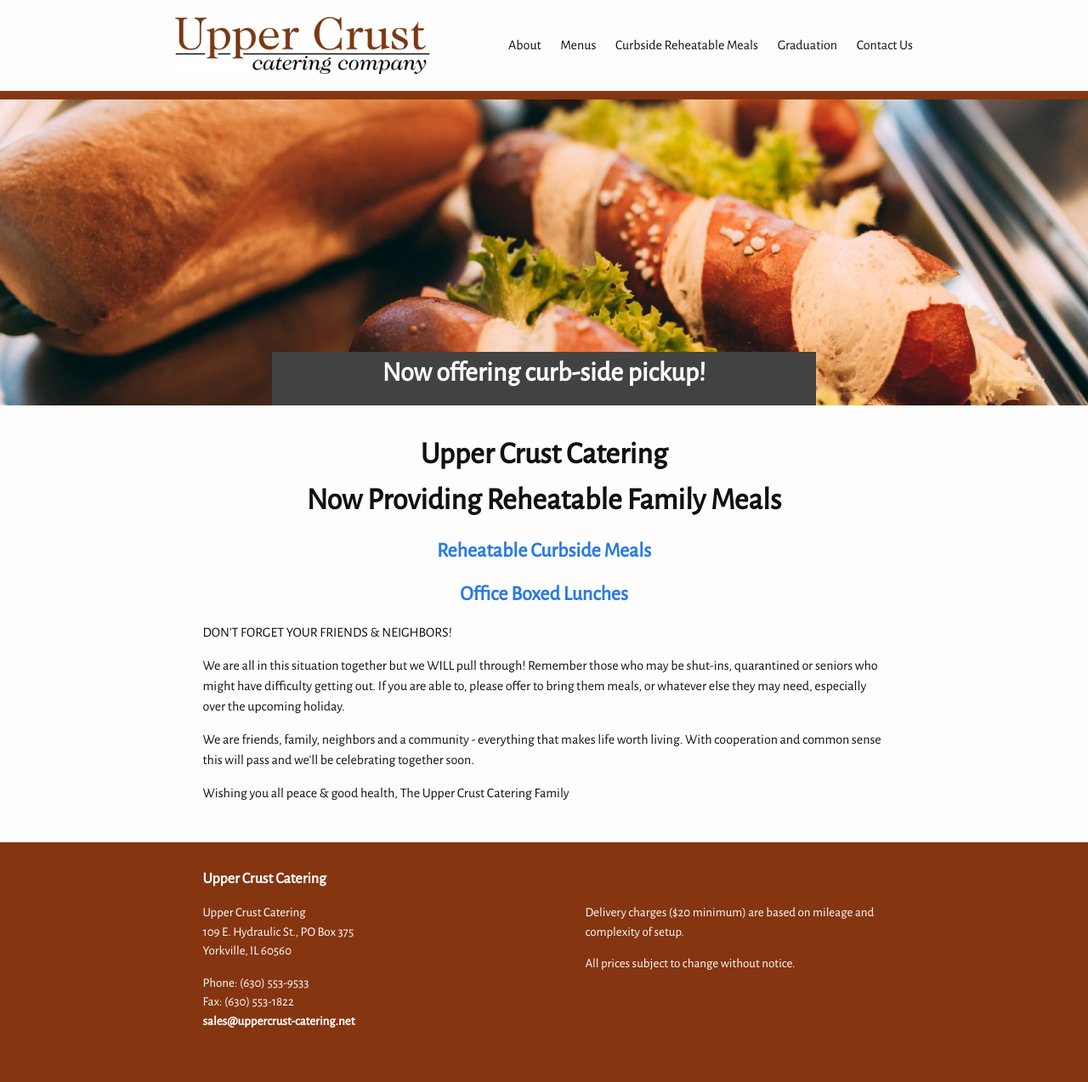
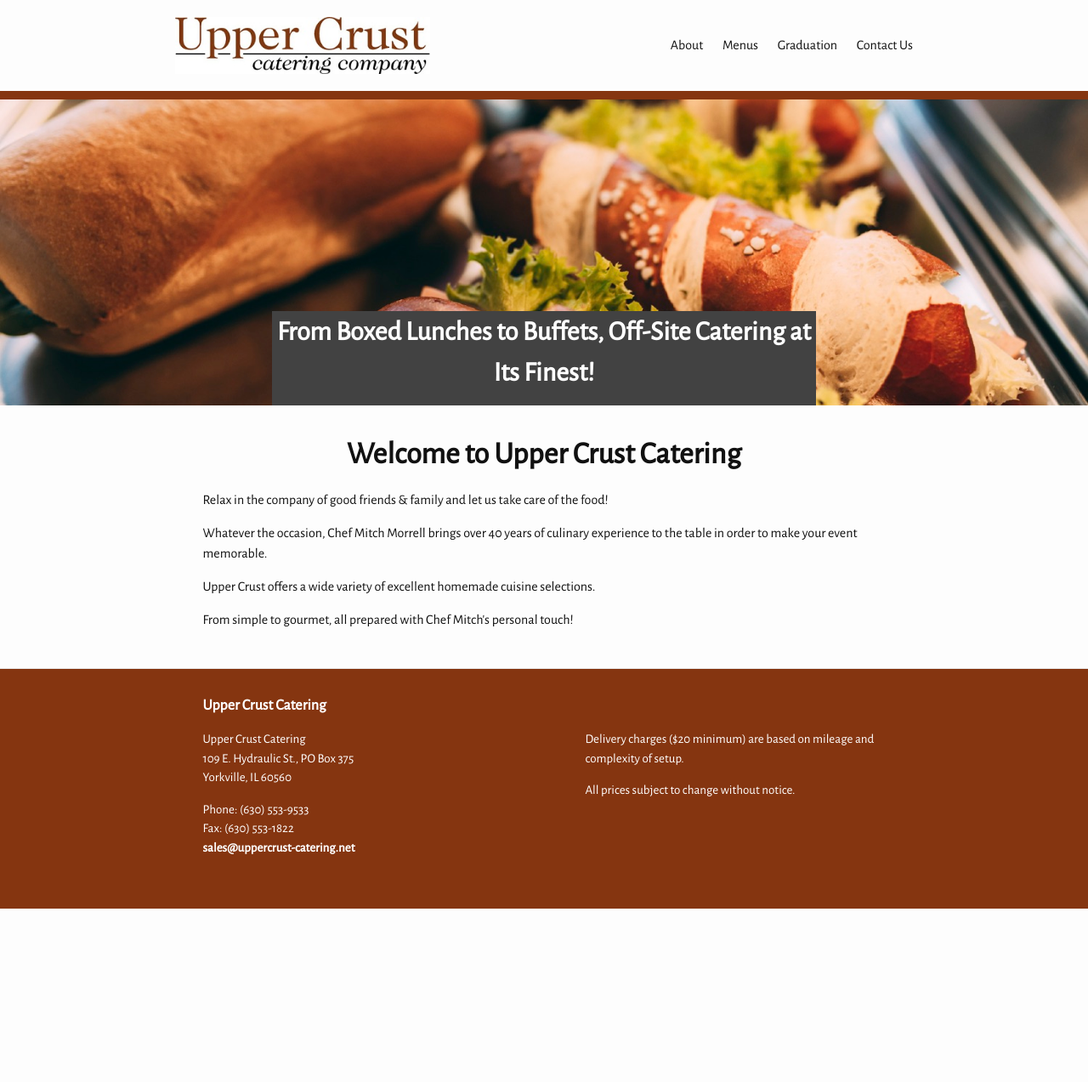
Before and after one commit to kmorrell27/UpperCrustCatering, a Jekyll site: the page built from index.html, in a window 1280 px wide. Shown: the whole page at 85% size. Built offline with Jekyll 4.4.1, drawn with Linux system fonts in a browser that asks for light colours; after the commit the page ends 1069 px from its top, so only the background shows below that.

Commit message:
Our grand experiment is over!
This must mean that the pandemic is over, right? Surely it can't be that
we reopened society with no parachute? Well good riddance, I guess.
Parachutes never did anybody any good anyway. Definitely Da Vinci's
weakest contribution to society.

(His greatest is being the namesake for a ninja turtle)

```diff
--- a/_includes/header.html
+++ b/_includes/header.html
@@ -28,9 +28,6 @@
       <div class="trigger">
         <a class="page-link" href="{{ site.baseurl }}/about/">About</a>
         <a class="page-link" href="{{ site.baseurl }}/menus/">Menus</a>
-        <a class="page-link" href="{{ site.baseurl }}/ready-to-heat/">
-          Curbside Reheatable Meals
-        </a>
         <a class="page-link" href="{{ site.baseurl }}/specials/graduation/">
           Graduation
         </a>
--- a/_sass/_layout.scss
+++ b/_sass/_layout.scss
@@ -375,7 +375,7 @@
     display: inline-block;
   }
   li:not(:last-child):after {
-    content: ' ●';
+    content: " ●";
     font-size: 1em;
   }
 }
@@ -426,10 +426,10 @@
 textarea.form-control {
   height: auto;
 }
-input[type='search'] {
+input[type="search"] {
   -webkit-appearance: none;
 }
-input[type='date'] {
+input[type="date"] {
   line-height: 34px;
 }
 .form-group {
@@ -447,9 +447,3 @@
     column-count: 1;
   }
 }
-
-.ready-to-heat {
-  td {
-    text-align: center;
-  }
-}
--- a/index.html
+++ b/index.html
@@ -6,48 +6,27 @@
   class="hero"
   style="background-image:url({{ site.baseurl }}/images/home.jpg)"
 >
-  <a href="/ready-to-heat/" class="hero-headline">
-    <h1>Now offering curb-side pickup!</h1>
+  <a href="/menus" class="hero-headline">
+    <h1>From Boxed Lunches to Buffets, Off-Site Catering at Its Finest!</h1>
   </a>
 </div>
 <div class="wrapper">
   <div class="home">
-    <h1 class="page-heading">
-      Upper Crust Catering
-      <br />
-      Now Providing Reheatable Family Meals
-    </h1>
-
-    <!-- I'm so sorry -->
-    <center>
-      <h2>
-        <a href="/ready-to-heat/">Reheatable Curbside Meals</a>
-      </h2>
-    </center>
-    <!-- Sorry I couldn't use a <marquee> I mean -->
-    <center>
-      <h2>
-        <a href="/menus/boxed-lunches/">Office Boxed Lunches</a>
-      </h2>
-    </center>
-
+    <h1 class="page-heading">Welcome to Upper Crust Catering</h1>
     <p class="lead-paragraph">
-      DON'T FORGET YOUR FRIENDS & NEIGHBORS!
+      Relax in the company of good friends & family and let us take care of the
+      food!
     </p>
     <p class="lead-paragraph">
-      We are all in this situation together but we WILL pull through! Remember
-      those who may be shut-ins, quarantined or seniors who might have
-      difficulty getting out. If you are able to, please offer to bring them
-      meals, or whatever else they may need, especially over the upcoming
-      holiday.
+      Whatever the occasion, Chef Mitch Morrell brings over 40 years of culinary
+      experience to the table in order to make your event memorable.
     </p>
     <p class="lead-paragraph">
-      We are friends, family, neighbors and a community - everything that makes
-      life worth living. With cooperation and common sense this will pass and
-      we'll be celebrating together soon.
+      Upper Crust offers a wide variety of excellent homemade cuisine
+      selections.
     </p>
     <p class="lead-paragraph">
-      Wishing you all peace & good health, The Upper Crust Catering Family
+      From simple to gourmet, all prepared with Chef Mitch's personal touch!
     </p>
   </div>
 </div>
```
Also changed, not shown: ready-to-heat.md (deleted, +0 -50 lines).
